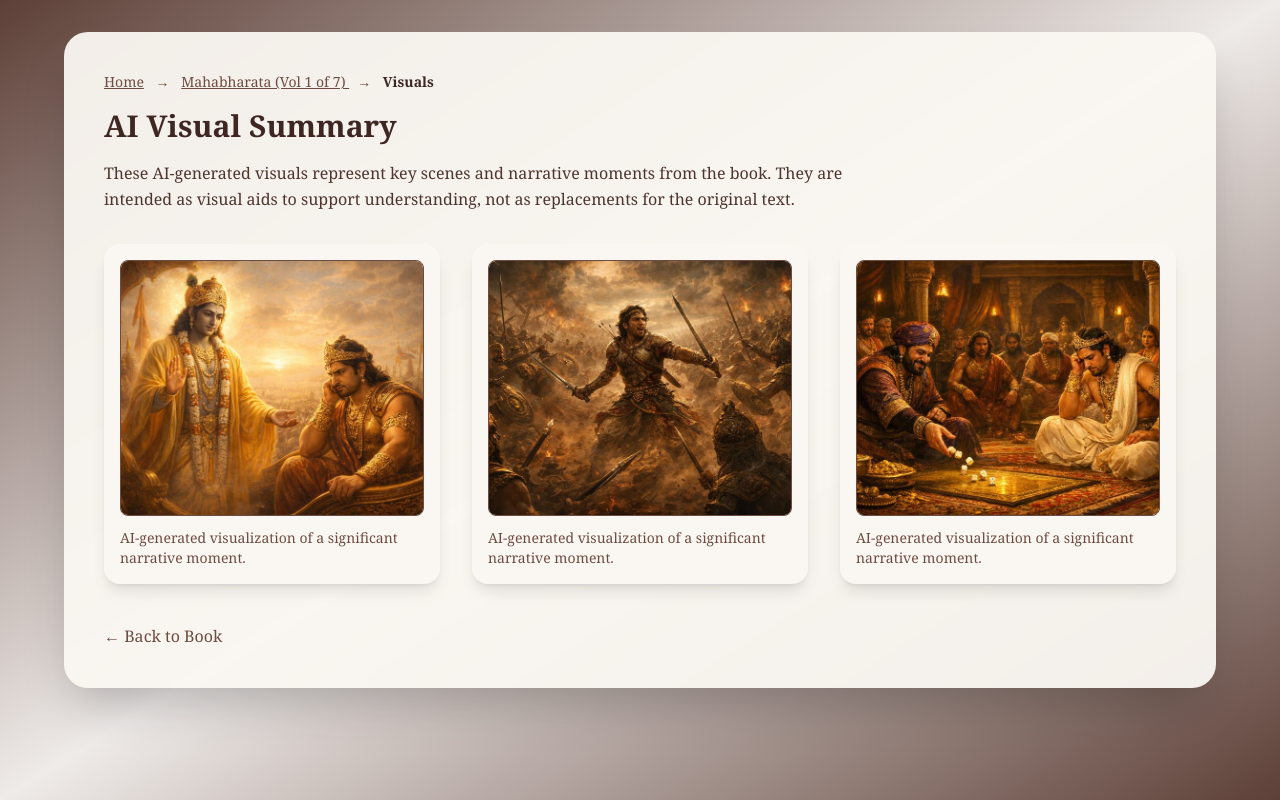
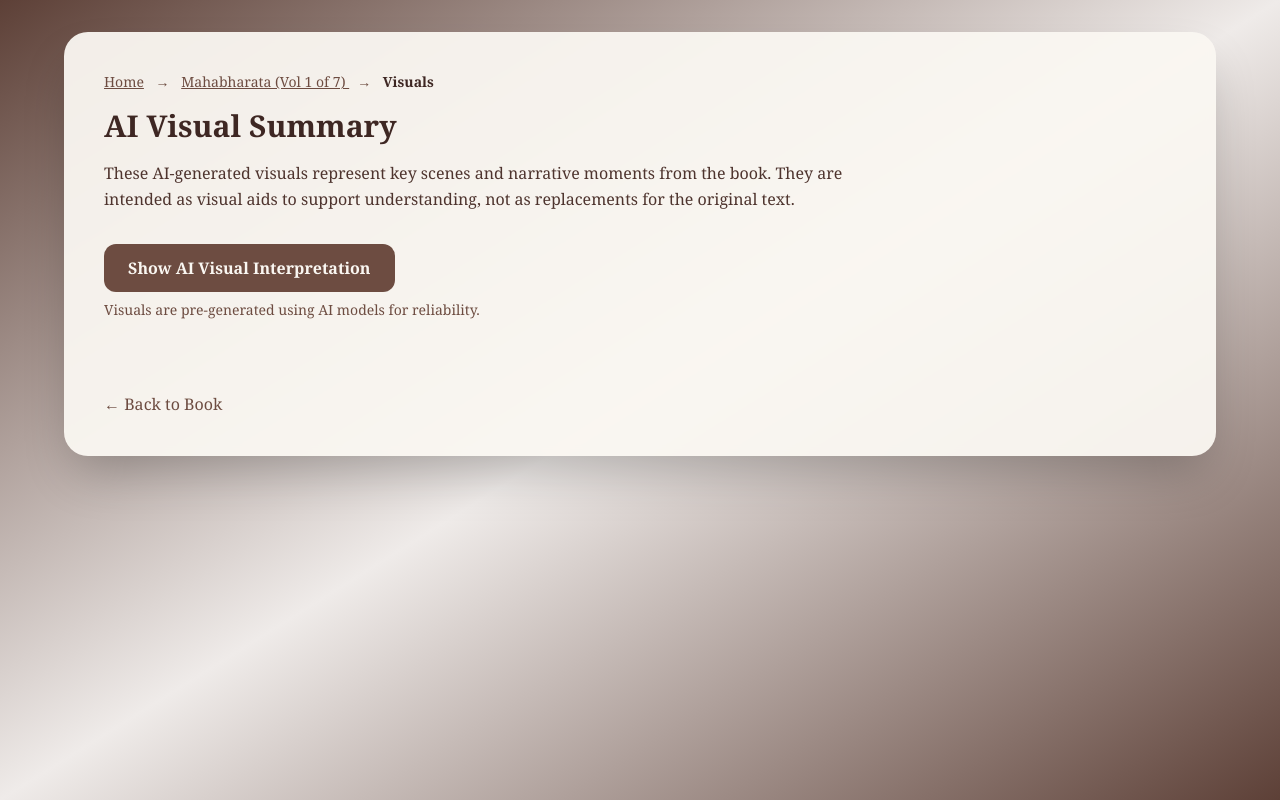
Before and after one commit to srikarthikB/interactive-digital-library, a Flask app: page /book/1/visuals in a window 1280 px wide. Run offline with Flask 3, Linux system fonts and the light colour scheme; some libraries are stand-ins or nearby versions.

Commit message:
Add graceful messaging for missing AI summaries and visuals

```diff
--- a/templates/visuals.html
+++ b/templates/visuals.html
@@ -22,6 +22,7 @@
 
 <div class="max-w-6xl mx-auto bg-[#FAF7F2]/95 backdrop-blur-sm rounded-3xl p-10
             text-[#3E2723] shadow-2xl">
+
     <!-- BREADCRUMB -->
     <nav class="text-sm text-[#6D4C41] mb-4">
         <a href="/" class="hover:text-[#3E2723] underline">Home</a>
@@ -33,25 +34,62 @@
         <span class="text-[#3E2723] font-semibold">Visuals</span>
     </nav>
 
+    <!-- TITLE -->
     <h1 class="text-3xl font-bold mb-4">
         AI Visual Summary
     </h1>
 
+    <!-- DESCRIPTION -->
     <p class="text-[#4E342E] mb-8 max-w-3xl leading-relaxed">
         These AI-generated visuals represent key scenes and narrative moments from the book.
         They are intended as visual aids to support understanding, not as replacements for
         the original text.
     </p>
 
-    <!-- VISUAL GRID -->
-    <div class="grid grid-cols-1 sm:grid-cols-2 md:grid-cols-3 gap-8">
+    {% if visuals|length == 0 %}
+        <p class="text-[#6D4C41] italic mb-6">
+            No AI visual summaries are available for this book yet.
+        </p>
+    {% endif %}
+
+    <!-- AI VISUAL INTERPRETATION BUTTON -->
+    <div class="mb-8">
+        <button
+            id="generateVisualBtn"
+            class="px-6 py-3 rounded-xl bg-[#6D4C41] text-[#FAF7F2]
+                   font-semibold hover:bg-[#5D4037] transition"
+        >
+            Show AI Visual Interpretation
+        </button>
+
+        <p class="mt-2 text-sm text-[#6D4C41]">
+            Visuals are pre-generated using AI models for reliability.
+        </p>
+    </div>
+
+    <!-- SINGLE RANDOM VISUAL (HIDDEN INITIALLY) -->
+    <div id="aiVisualContainer" class="hidden mb-10">
+        <img
+            id="aiVisualImage"
+            src=""
+            alt="AI generated visual interpretation"
+            class="w-full max-w-xl h-72 object-cover rounded-xl
+                   border border-[#6D4C41] shadow-lg"
+        />
+    </div>
+
+    <!-- VISUAL GRID (HIDDEN INITIALLY) -->
+    <div id="visualGrid"
+         class="hidden grid grid-cols-1 sm:grid-cols-2 md:grid-cols-3 gap-8">
 
         {% for image in visuals %}
             <div class="bg-[#FAF7F2] rounded-2xl p-4 shadow-lg">
                 <img
                     src="{{ url_for('static', filename='images/visuals/' ~ book.slug ~ '/' ~ image) }}"
+                    data-visual-src="{{ url_for('static', filename='images/visuals/' ~ book.slug ~ '/' ~ image) }}"
                     alt="AI generated visual"
-                    class="w-full h-64 object-cover rounded-lg mb-3 border border-[#6D4C41]"
+                    class="w-full h-64 object-cover rounded-lg mb-3
+                           border border-[#6D4C41]"
                 />
                 <p class="text-sm text-[#6D4C41]">
                     AI-generated visualization of a significant narrative moment.
@@ -61,6 +99,7 @@
 
     </div>
 
+    <!-- BACK LINK -->
     <a href="/book/{{ book.id }}"
        class="inline-block mt-10 text-[#6D4C41] hover:text-[#3E2723]">
         ← Back to Book
@@ -68,5 +107,8 @@
 
 </div>
 
+<!-- AI VISUAL JS -->
+<script src="{{ url_for('static', filename='js/ai_visual.js') }}"></script>
+
 </body>
 </html>
```
Also changed, not shown: templates/book.html (+20 -4 lines).
